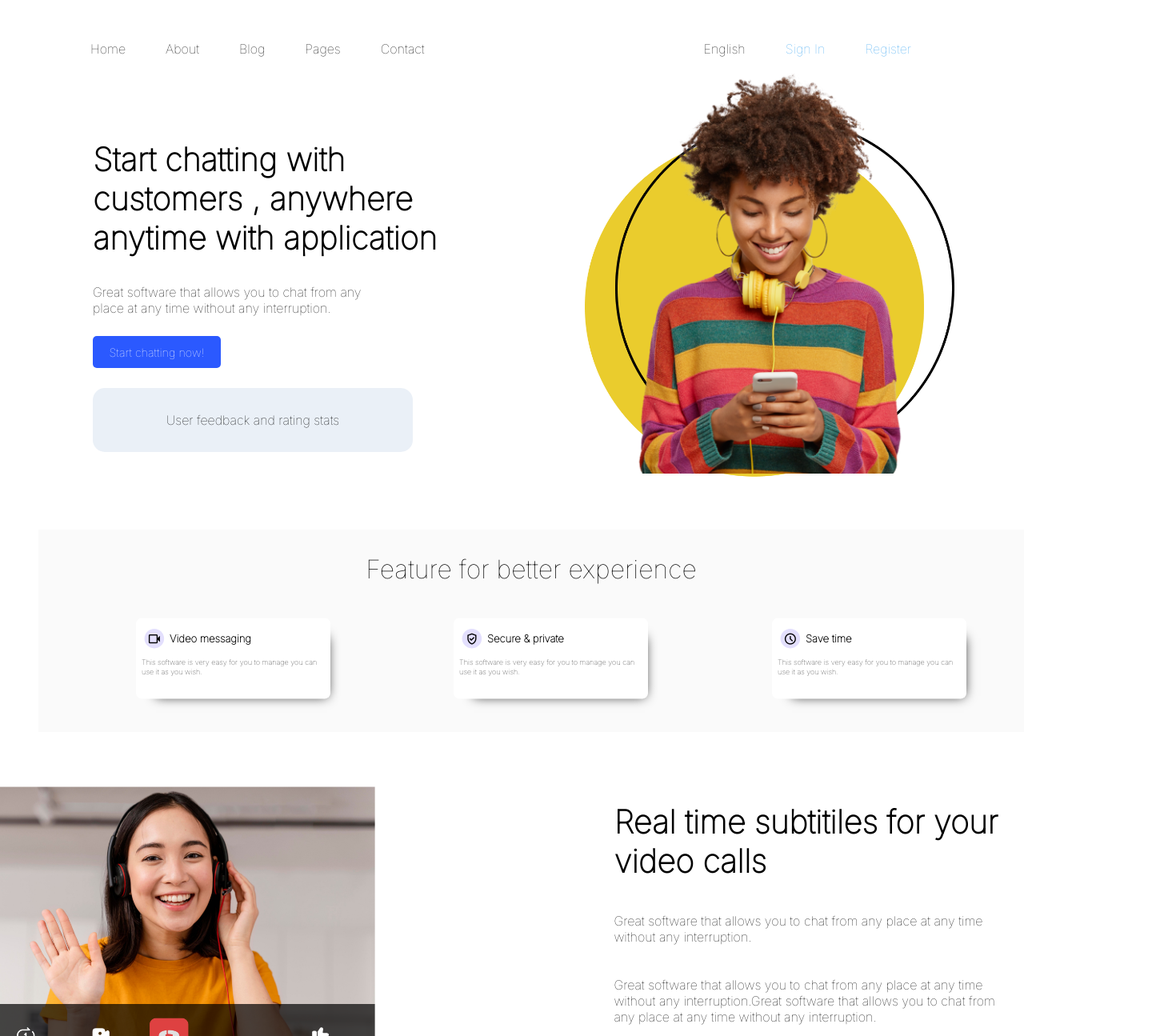
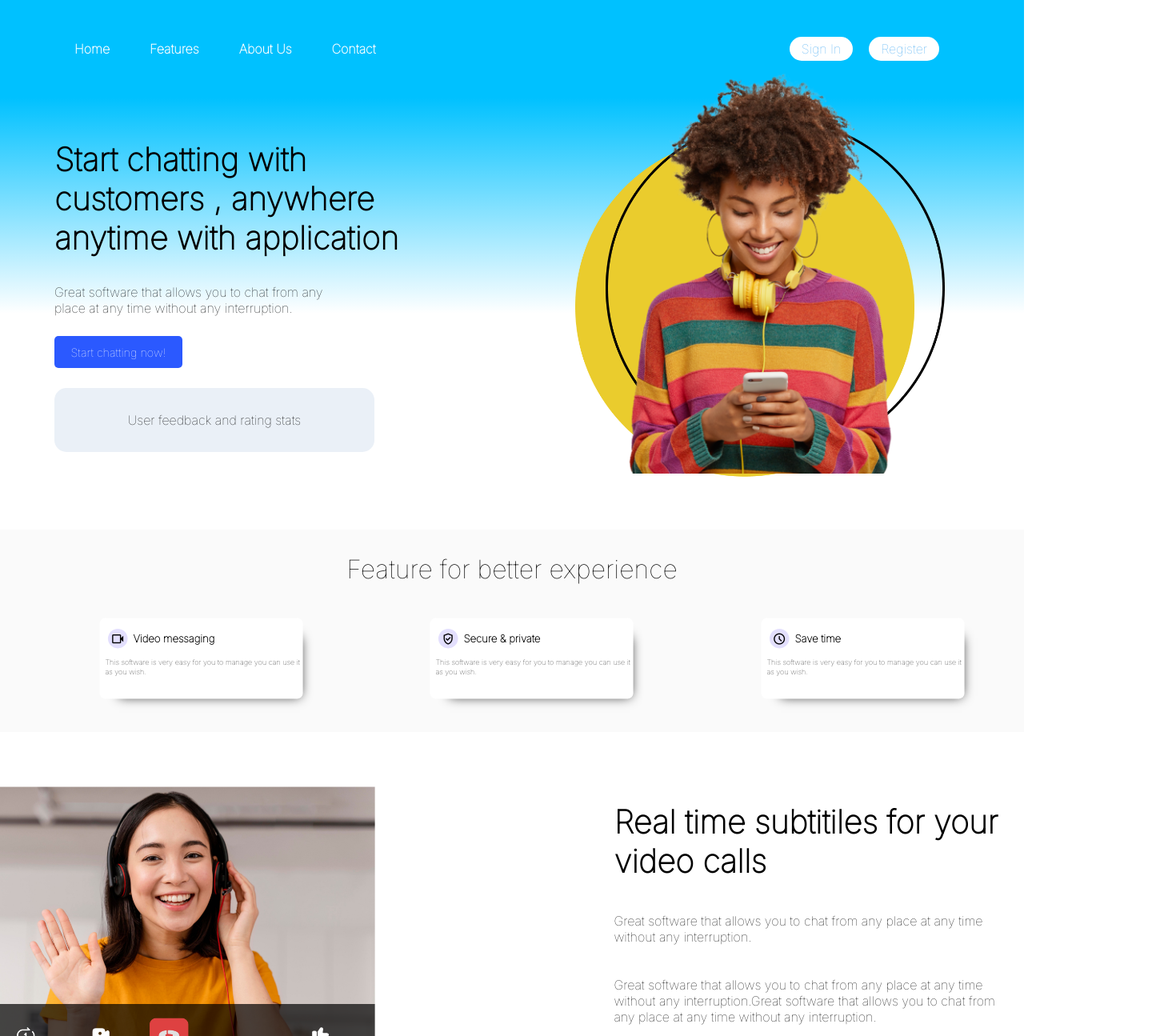
Before and after one commit to shubhamSangwan01/SmartChatAppClient, a React (Create React App) app: page / in a window 1280 px wide. Shown: the top 1295 px of the page at 80% size, 1460 px wide, since content can reach past the window. Built offline with nearby package versions, Linux system fonts and the light colour scheme.

Commit message:
Added section scrolling and other UI changes

```diff
--- a/src/components/Footer.jsx
+++ b/src/components/Footer.jsx
@@ -3,15 +3,14 @@ import '../styles/Footer.css'
 
 const Footer = () => {
   return (
-    <div className='Footer__outer'>
+    <div className='Footer__outer' id='Footer__outer'>
         <div className='Footer__top'>
             <div className='Footer__left'>
                 <ul className='Footer__list'>
-                    <li>Home</li>
-                    <li>About</li>
-                    <li>Blog</li>
-                    <li>Pages</li>
-                    <li>Contact</li>
+                <a href="#IntroMain">Home</a>
+                <a href="#Intro_features">Features</a>
+                <a href="">About Us</a>
+                <a href="#Footer__outer">Contact</a>
                 </ul>
             </div>
             <div className='Footer__right'>
--- a/src/components/Navbar.jsx
+++ b/src/components/Navbar.jsx
@@ -6,18 +6,16 @@ const Navbar = ({handleFormTypeChange}) => {
     <div className='Navbar__outer'>
       <div className='Navbar__left'>
           <ul className='Navbar__list'>
-            <li>Home</li>
-            <li>About</li>
-            <li>Blog</li>
-            <li>Pages</li>
-            <li>Contact</li>
+              <a href="#IntroMain">Home</a>
+              <a href="#Intro_features">Features</a>
+              <a href="">About Us</a>
+              <a href="#Footer__outer">Contact</a>
           </ul>
       </div>
       <div className='Navbar__right'>
           <ul className='Navbar__list'>
-            <li>English</li>
-            <li className='Navbar_button' onClick={()=>handleFormTypeChange('login')}>Sign In</li>
-            <li className='Navbar_button'  onClick={()=>handleFormTypeChange('register')}>Register</li>
+              <a className='Navbar_button' onClick={()=>handleFormTypeChange('login')}>Sign In</a>
+              <a className='Navbar_button' onClick={()=>handleFormTypeChange('register')}>Register</a>
           </ul>
       </div>
     </div>
--- a/src/pages/Main.jsx
+++ b/src/pages/Main.jsx
@@ -7,6 +7,10 @@ import Footer from "../components/Footer";
 
 const Main = () => {
   useEffect(()=>{
+    let IntroMain_text_h1 = document.getElementById('IntroMain_text_h1');
+    let IntroMain_text_p = document.getElementById('IntroMain_text_p');
+    let IntroMain_text_button = document.getElementById('IntroMain_text_button');
+    let IntroMain_text_userStats = document.getElementById('IntroMain_text_userStats');
     let IntroMain_image_front = document.getElementById('IntroMain_image_front');
     let IntroMain_image_back = document.getElementById('IntroMain_image_back');
     let Intro_features_card = document.getElementById('Intro_features_card');
@@ -15,14 +19,15 @@ const Main = () => {
     let Intro_uniqueFeatures_card_image = document.getElementById('Intro_uniqueFeatures_card_image');
     let Intro_uniqueFeatures_card_image2 = document.getElementById('Intro_uniqueFeatures_card_image2');
     let Intro_uniqueFeatures_card_image3 = document.getElementById('Intro_uniqueFeatures_card_image3');
-    let IntroMain_text_h1 = document.getElementById('IntroMain_text_h1');
-    let IntroMain_text_p = document.getElementById('IntroMain_text_p');
-    let IntroMain_text_button = document.getElementById('IntroMain_text_button');
-    let IntroMain_text_userStats = document.getElementById('IntroMain_text_userStats');
 
 
     window.addEventListener('scroll',function(){
     let value = window.scrollY;
+
+    IntroMain_text_h1.style.right = value * 0.25 + "px";
+    IntroMain_text_p.style.right = value * 0.25 + "px";
+    IntroMain_text_button.left = value * 0.25 + "px";
+    IntroMain_text_userStats.width = 1- value * 0.25  + "%";
     IntroMain_image_front.style.opacity = 1-value/500;
     IntroMain_image_back.style.opacity = 1-value/200;
     Intro_features_card.style.transform = "scale(" + (0.7 + value/2500) + ")";
@@ -31,17 +36,14 @@ const Main = () => {
     Intro_uniqueFeatures_card_image.style.left = value * 0.25 -200 + "px";
     Intro_uniqueFeatures_card_image2.style.right = value * 0.25 -200 + "px";
     Intro_uniqueFeatures_card_image3.style.left = value * 0.25 -300 + "px";
-    IntroMain_text_h1.style.right = value * 0.25 + "px";
-    IntroMain_text_p.style.right = value * 0.25 + "px";
-    IntroMain_text_button.left = value * 0.25 + "px";
-    IntroMain_text_userStats.width = 1- value * 0.25  + "%";
+
     })
   },[])
 
   return (
     <div className="main_page">
       <Navbar />
-      <section className="IntroMain">
+      <section className="IntroMain" id="IntroMain">
         <div className="IntroMain_text">
           <h1 id="IntroMain_text_h1">
             Start chatting with <br />
@@ -74,7 +76,7 @@ const Main = () => {
           />
         </div>
       </section>
-      <section className="Intro_features">
+      <section className="Intro_features" id="Intro_features">
         <div className="Intro_features_hearder">
           <span>Feature for better experience</span>
         </div>
@@ -111,7 +113,7 @@ const Main = () => {
           </div>
         </div>
       </section>
-      <section className="Intro_uniqueFeatures">
+      <section className="Intro_uniqueFeatures" id="Intro_uniqueFeatures">
         <div>
         <div className="Intro_uniqueFeatures_card">
           <div id="Intro_uniqueFeatures_card_image" className="Intro_uniqueFeatures_card_image">
--- a/src/styles/Footer.css
+++ b/src/styles/Footer.css
@@ -1,14 +1,14 @@
 .Footer__outer{
 
     color: #ffffff;
-    background-color: #56ccf2;
+    background-image: linear-gradient( transparent,#00c1ff, #00c1ff);
 }
 
 .Footer__top{
     display: flex;
     justify-content: space-between;
     align-items: center;
-    padding: 10px 20px 0 20px;
+    padding: 40px 20px 0 20px;
 }
 
 
@@ -18,8 +18,26 @@
     padding-left: 15px;
 }
 
-.Footer__list>li{
+.Footer__list>li,.Footer__list>a{
     padding: 5px 15px;
+    cursor: pointer;
+}
+
+.Footer__left li,.Footer__left a{
+    margin-left: 20px;
+    font-weight:500;
+    border-radius: 25px;
+    cursor:pointer;
+    transition-timing-function: ease-in-out;
+    transition-duration: 0.1s;
+    text-decoration: none;
+    color: white;
+}
+
+.Footer__left li:hover,.Footer__left a:hover{
+    box-shadow: 0 3px 10px rgb(0 0 0 / 0.2);
+    background-color: white;
+    color:#44A9F2;
 }
 
 .Footer__left .Footer__list>.Footer_button{
@@ -31,7 +49,7 @@
 
 }
 
-.Footer__right li:hover{
+.Footer__right li:hover,.Footer__right a:hover{
     transform: scale(1.1) translateY(5px);
     transition: transform 400ms;
 }
--- a/src/styles/Main.css
+++ b/src/styles/Main.css
@@ -1,11 +1,21 @@
 *{
     font-family: 'Inter';
+    scroll-behavior: smooth;
 }
 
+.main_page .Navbar__outer{
+    background-color: #00c1ff;
+}
+
+.main_page{
+    overflow-x: hidden;
+}
 
 .IntroMain{
     display: grid;
     grid-template-columns: 1fr 1fr;
+    margin: 0;
+    background-image: linear-gradient(#00c1ff, transparent,transparent);
 }
 
 /* Text div */
@@ -76,6 +86,7 @@
 .Intro_features{
     grid-template-columns: 1fr;
     background-color: #FAFAFA;
+    margin: 0;
 }
 
 .Intro_features_details{
--- a/src/styles/Navbar.css
+++ b/src/styles/Navbar.css
@@ -3,8 +3,9 @@
     justify-content: space-between;
     align-items: center;
     padding: 20px;
-    margin-left: 3rem;
-    margin-right: 6rem;
+    padding-left: 3rem;
+    padding-right: 6rem;
+    background-image: linear-gradient(#00c1ff,#00c1ff,transparent);
 }
 
 .Navbar__list{
@@ -13,16 +14,25 @@
     list-style: none;
 }
 
-.Navbar__list>li{
+.Navbar__list a{
     margin-left: 20px;
     padding: 5px 15px;
-    cursor:pointer;
-}
-.Navbar__list>li:hover{
-    font-weight:500;
+    font-weight: 600;
+    border-radius: 25px;
+    cursor: pointer;
+    transition-timing-function: ease-in-out;
+    transition-duration: 0.1s;
+    color: white;
+    text-decoration: none;
 }
 
-.Navbar__list>.Navbar_button{
+.Navbar__list>a:hover{
+    box-shadow: 0 3px 10px rgb(0 0 0 / 0.2);
+    background-color: white;
+    color: #44A9F2;
+}
+
+.Navbar__list .Navbar_button{
     margin-left: 20px;
     color:#44A9F2;
     font-weight:500;
```
Lines whose indentation alone changed are shown as unchanged.
